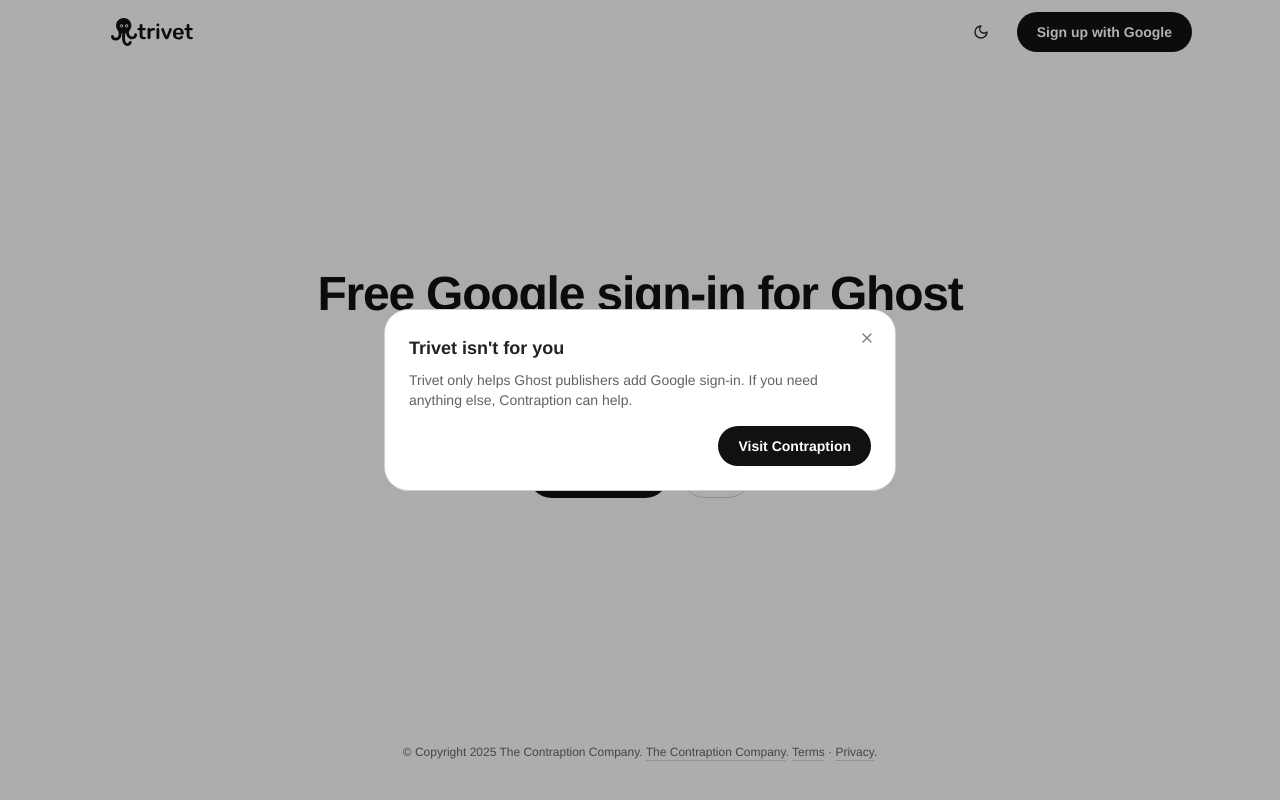
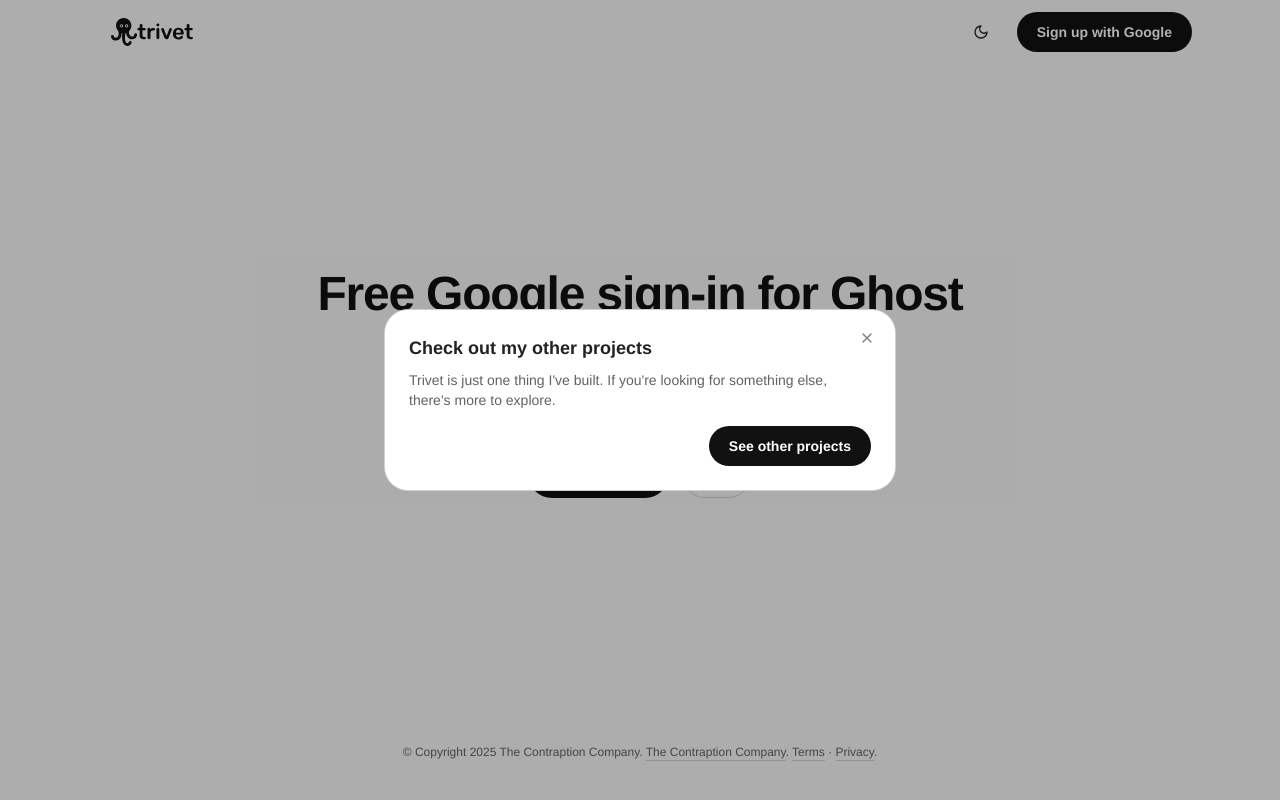
Before and after one commit to sredevopsorg/trivet, a Next.js app: page / in a window 1280 px wide. Both pictures are taken after a click on the button "No". Built offline with nearby package versions, Linux system fonts and the light colour scheme; no server answers; a web font is replaced by a local one; what tailwindcss-flip would draw is missing.

Commit message:
copy: update non-ghost modal

```diff
--- a/components/site/home-hero.tsx
+++ b/components/site/home-hero.tsx
@@ -171,11 +171,11 @@
               </DialogTrigger>
               <DialogContent>
                 <DialogHeader>
-                  <DialogTitle>Trivet isn&apos;t for you</DialogTitle>
-                  <DialogDescription>
-                    Trivet only helps Ghost publishers add Google sign-in. If you
-                    need anything else, Contraption can help.
-                  </DialogDescription>
+                <DialogTitle>Check out my other projects</DialogTitle>
+                <DialogDescription>
+                  Trivet is just one thing I&apos;ve built. If you&apos;re looking for
+                  something else, there&apos;s more to explore.
+                </DialogDescription>
                 </DialogHeader>
                 <DialogFooter>
                   <Button asChild>
@@ -184,7 +184,7 @@
                       target="_blank"
                       rel="noreferrer"
                     >
-                      Visit Contraption
+                      See other projects
                     </a>
                   </Button>
                 </DialogFooter>
```
